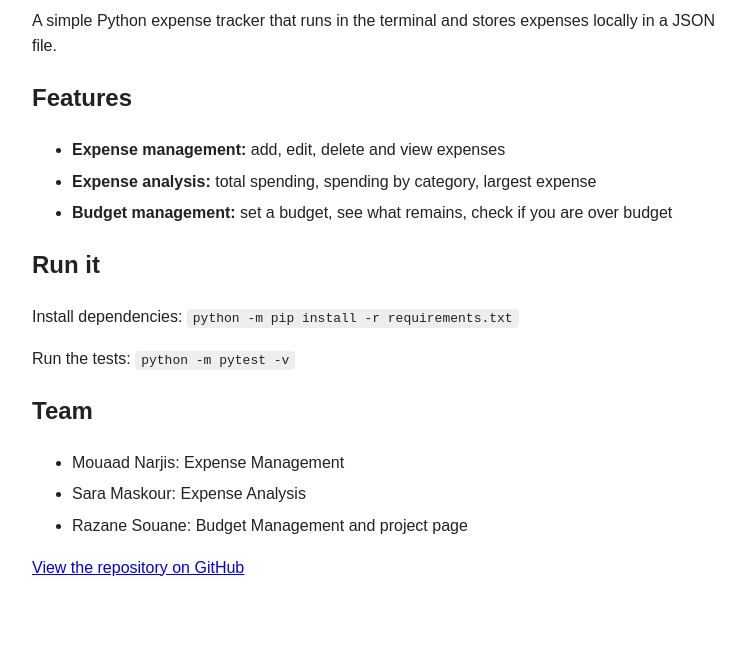
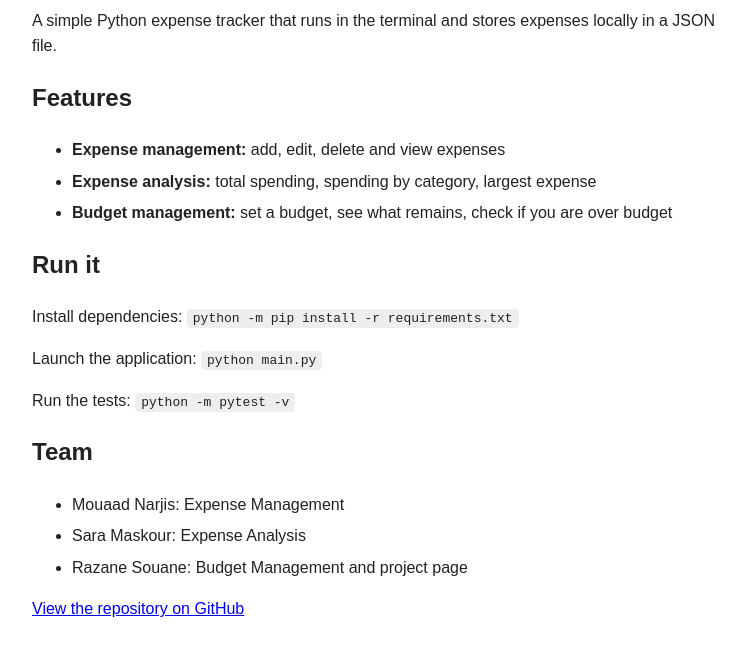
Before and after one commit to Mn99971/expense-tracker-group-b1, a plain HTML site: page index.html in a window 1280 px wide. Shown: the part 105-760 px from the top of the page, without its empty margins (258-1003 px from the left). Drawn offline with Linux system fonts and the light colour scheme.

Commit message:
docs: add application launch instructions to project page

```diff
--- a/index.html
+++ b/index.html
@@ -24,6 +24,7 @@
 
   <h2>Run it</h2>
   <p>Install dependencies: <code>python -m pip install -r requirements.txt</code></p>
+  <p>Launch the application: <code>python main.py</code></p>
   <p>Run the tests: <code>python -m pytest -v</code></p>
 
   <h2>Team</h2>
```
